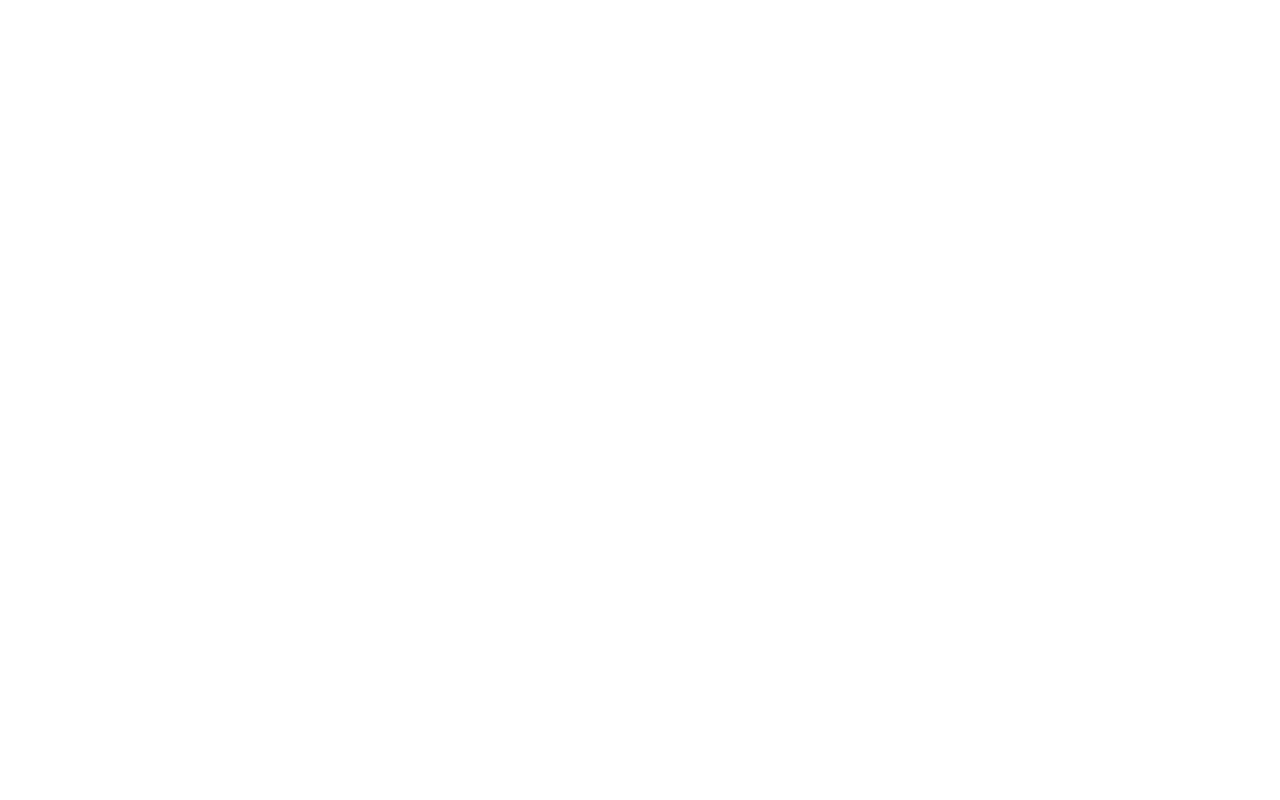
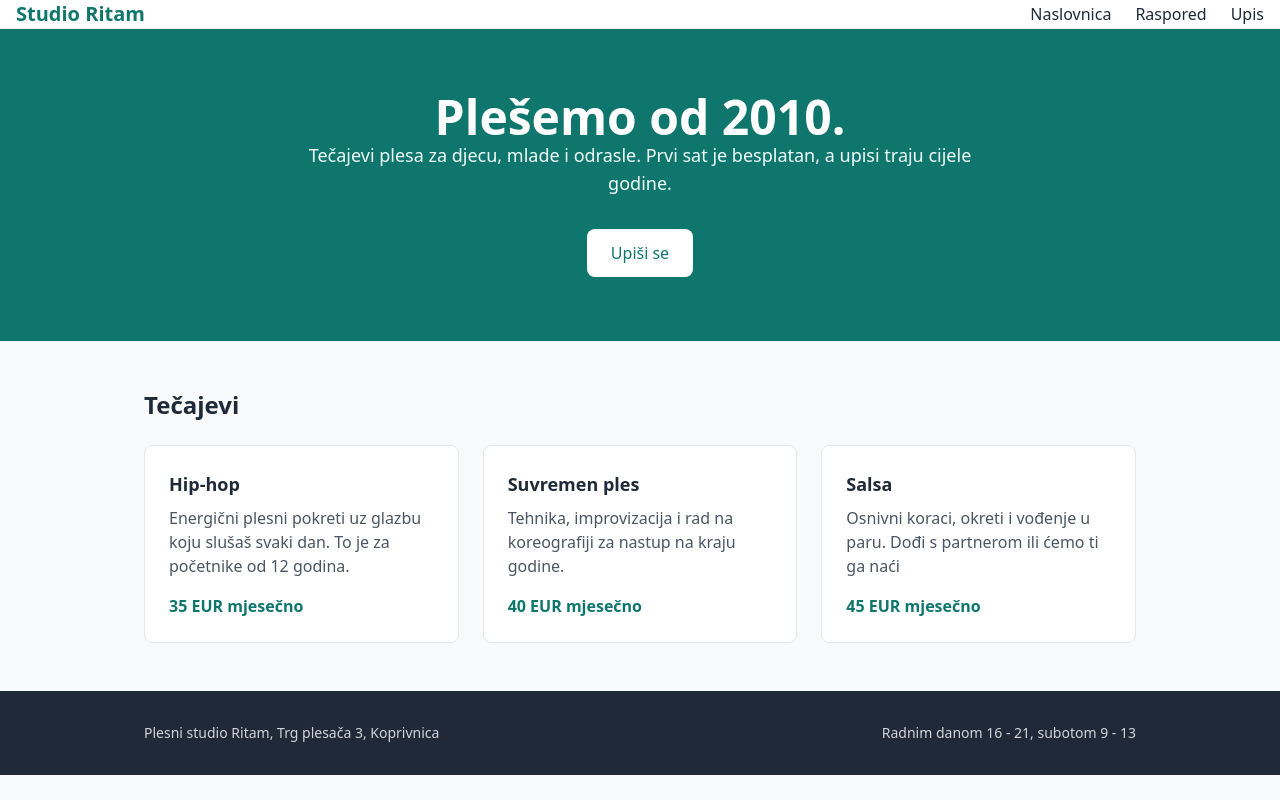
Before and after one commit to Dominik820134/css-tailwind, a plain HTML site: page index.html in a window 1280 px wide. Drawn offline with nearby package versions, Linux system fonts and the light colour scheme.

Commit message:
treca promjena

```diff
--- a/index.html
+++ b/index.html
@@ -1,13 +1,93 @@
 <!DOCTYPE html>
 <html lang="hr">
+
 <head>
     <meta charset="UTF-8">
     <meta name="viewport" content="width=device-width, initial-scale=1.0">
     <title>Plesni studio Ritam</title>
+    <script src="https://cdn.tailwindcss.com"></script>
 </head>
-<body>
 
+<body class="bg-gray-50 text-gray-800">
+
+    <header class="sticky top-0 bg-white border-b border-gray-200">
+        <div class="max-w-5x1 mx-auto px-4 flex items-center justify-between">
+            <a href="index.html" class="text-xl font-bold text-teal-700">Studio Ritam</a>
+            <nav class="hidden md:flex gap-6">
+                <a href="index.html" class="hover:text-teal-700">Naslovnica</a>
+                <a href="schedule.html" class="hover:text-teal-700">Raspored</a>
+                <a href="enroll.html" class="hover:text-teal-700">Upis</a>
+            </nav>
+        </div>
+    </header>
+
+    <nav class="md:hidden bg-white border-b border-gray-200">
+        <div class="flex justify-around py-2 text-sm">
+            <a href="index.html" class="hover:text-teal-700">Naslovnica</a>
+            <a href="schedule.html" class="hover:text-teal-700">Raspored</a>
+            <a href="enroll.html" class="hover:text-teal-700">Upis</a>
+        </div>
+    </nav>
+
+    <section class="bg-teal-700 text-white">
+        <div class="max-w-5xl mx-auto px-4 py-16 text-center">
+
+            <h1 class="text-3xl md:text-5xl font-bold mx-auto">Plešemo od 2010.</h1>
+            <p class="text-lg text-teal-50 mb-8 max-w-2xl mx-auto">
+                Tečajevi plesa za djecu, mlade i odrasle.
+                Prvi sat je besplatan, a upisi traju cijele godine.
+            </p>
+
+            <a href="enroll.html"
+                class="inline-block bg-white text-teal-700 font semibold px-6 py-3 rounded-lg hover:bg-teal-50">Upiši
+                se</a>
+
+        </div>
+
+    </section>
+
+    <section class="max-w-5xl mx-auto px-4 py-12">
+        <h2 class="text-2xl font-bold mb-6">Tečajevi</h2>
+
+        <div class="grid grid-cols-1 sm:grid-cols-2 lg:grid-cols-3 gap-6">
+            <article class="bg-white border border-gray-200 rounded-lg p-6 hover:border-teal-500">
+                <h3 class="text-lg font font-semibold mb-2">Hip-hop</h3>
+                <p class="text-gray-600 mb-4">
+                    Energični plesni pokreti uz glazbu koju slušaš svaki dan.
+                    To je za početnike od 12 godina.
+                </p>
+                <p class="text-teal-700 font-bold">35 EUR mjesečno</p>
+            </article>
+
+            <article class="bg-white border border-gray-200 rounded-lg p-6 hover:border-teal-500">
+                <h3 class="text-lg font font-semibold mb-2">Suvremen ples</h3>
+                <p class="text-gray-600 mb-4">
+                    Tehnika, improvizacija i rad na koreografiji za nastup
+                    na kraju godine.
+                </p>
+                <p class="text-teal-700 font-bold">40 EUR mjesečno</p>
+            </article>
+
+            <article class="bg-white border border-gray-200 rounded-lg p-6 hover:border-teal-500">
+                <h3 class="text-lg font font-semibold mb-2">Salsa</h3>
+                <p class="text-gray-600 mb-4">
+                    Osnivni koraci, okreti i vođenje u paru. Dođi s partnerom ili
+                    ćemo ti ga naći
+                </p>
+                <p class="text-teal-700 font-bold">45 EUR mjesečno</p>
+            </article>
+        </div>
+    </section>
+
+
+    <footer class="bg-gray-800 text-gray-300">
+        <div class="max-w-5xl mx-auto px-4 py-8 flex flex-col md:flex-row justify-between gap-4 text-sm">
+            <p>Plesni studio Ritam, Trg plesača 3, Koprivnica</p>
+            <p>Radnim danom 16 - 21, subotom 9 - 13</p>
+        </div>
+    </footer>
 
 
 </body>
+
 </html>
```
Also changed, not shown: enroll.html (+57 -5 lines).
